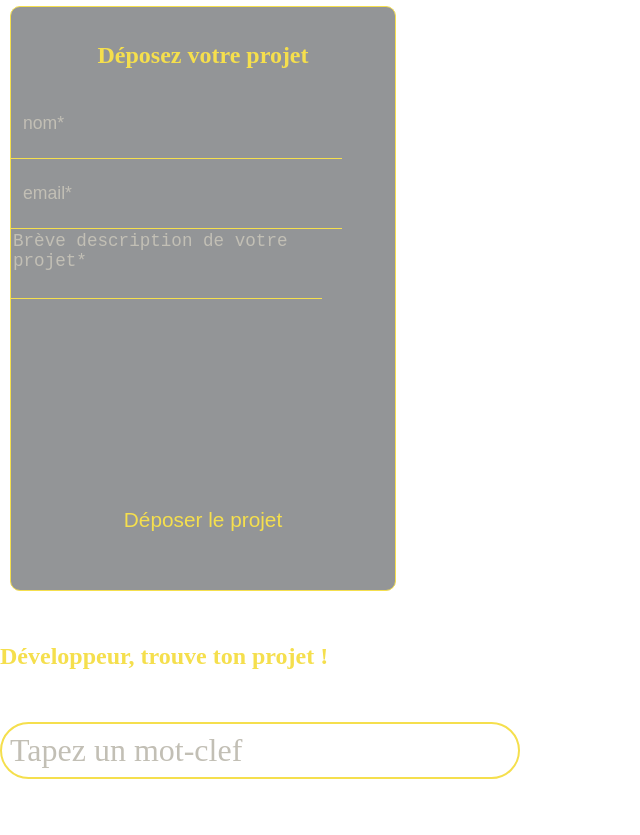
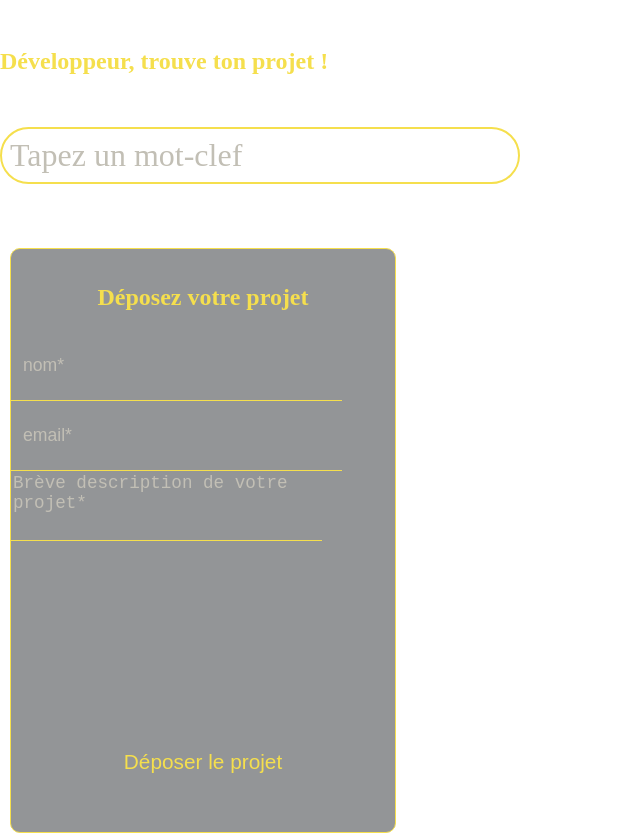
Before and after one commit to MaximeKirch/osLink, a React (Create React App) app: page / in a window 1280 px wide. Shown: the part 3060-3895 px from the top of the page, without its empty margins (0-640 px from the left). Built offline with nearby package versions, Linux system fonts and the light colour scheme.

Commit message:
Petit correctif CSS sur Search

```diff
--- a/src/App.css
+++ b/src/App.css
@@ -662,8 +662,8 @@ input:focus {
   color:var(--ultimate-Gray);
 }
 .repository-avatar{
-  width: 2.5rem;
-  height: 1.7rem;
+  width: 0.5rem;
+  height: 0.5rem;
   margin-left: 0.5rem;
   border-radius: 50px;
   box-shadow: 1px 1px 3px var(--ultimate-Gray);
--- a/src/App.js
+++ b/src/App.js
@@ -21,8 +21,11 @@ function App() {
 
       <HeroBanner />
       <Body />
-      <ContactForm />
-      <Search />
+        <div className="devPage">
+          <Search />
+          <ContactForm />
+
+        </div>
       </div>
       <Footer />
     </div>
```
